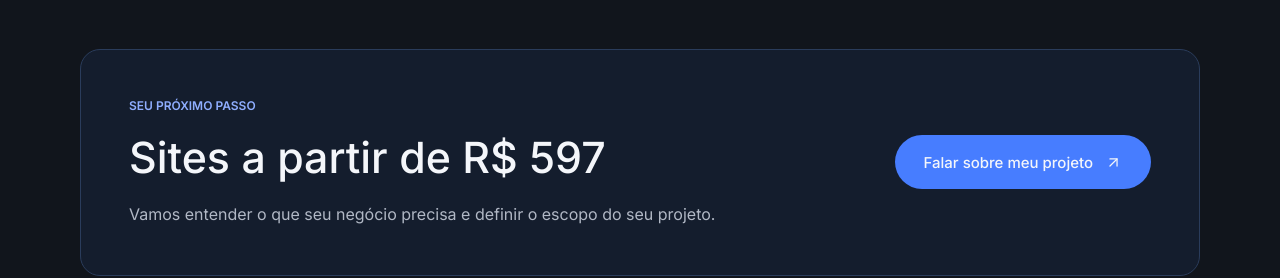
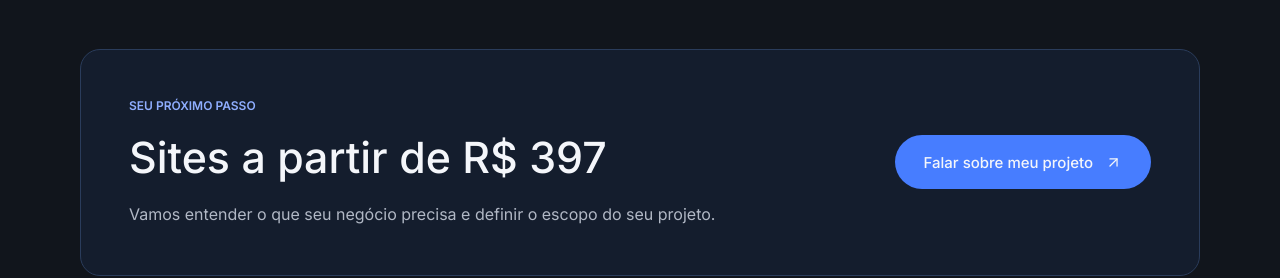
Before and after one commit to joaobatista235/devjb, a Next.js app: page / in a window 1280 px wide. Shown: the part 4400-4678 px from the top of the page. Built offline with nearby package versions, Linux system fonts and the light colour scheme.

Commit message:
fix: preço

```diff
--- a/src/content/site.ts
+++ b/src/content/site.ts
@@ -123,7 +123,7 @@ export const site = {
 
   investment: {
     eyebrow: "Seu próximo passo",
-    title: "Sites a partir de R$ 597",
+    title: "Sites a partir de R$ 397",
     description: "Vamos entender o que seu negócio precisa e definir o escopo do seu projeto.",
   },
 
```
